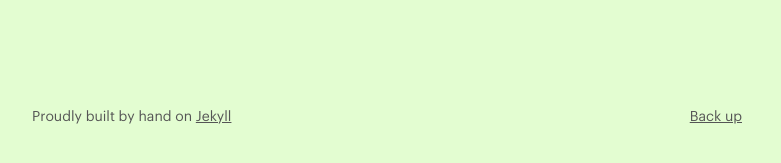
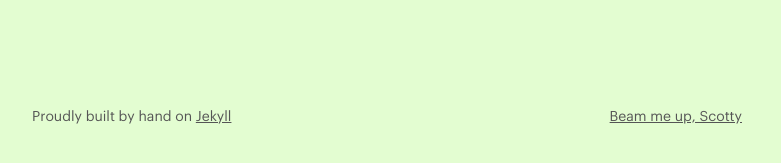
Before and after one commit to jonaschafer/jonaschafer.github.io, a Jekyll site: the page built from index.html, in a window 1280 px wide. Shown: the part 492-655 px from the top of the page, without its empty margins (248-1029 px from the left). Built offline with Jekyll 4.4.1, drawn with Linux system fonts in a browser that asks for light colours.

Commit message:
changed scroll to top copy to beam me up scotty

```diff
--- a/_includes/footer.html
+++ b/_includes/footer.html
@@ -8,7 +8,7 @@
 
 		<div class="right">
 			<p class="footer">
-				<a href="#top">Back up</a>
+				<a href="#top">Beam me up, Scotty</a>
 			</p>
 		</div>
 
```
